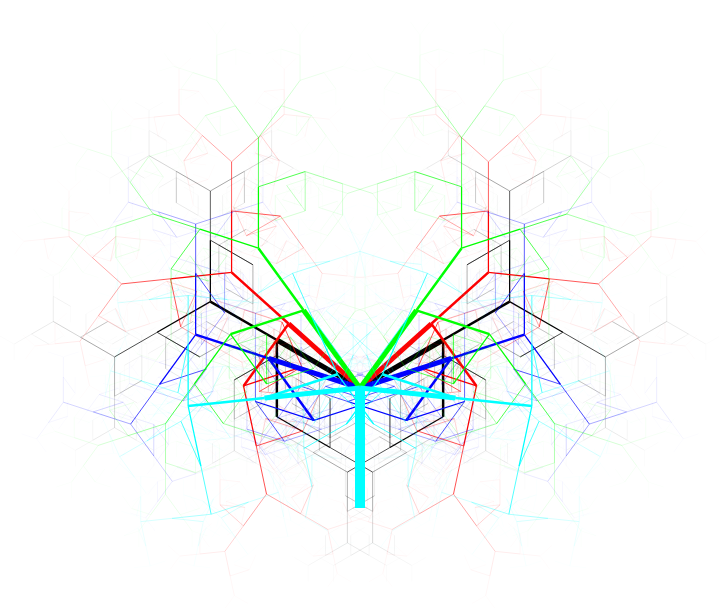
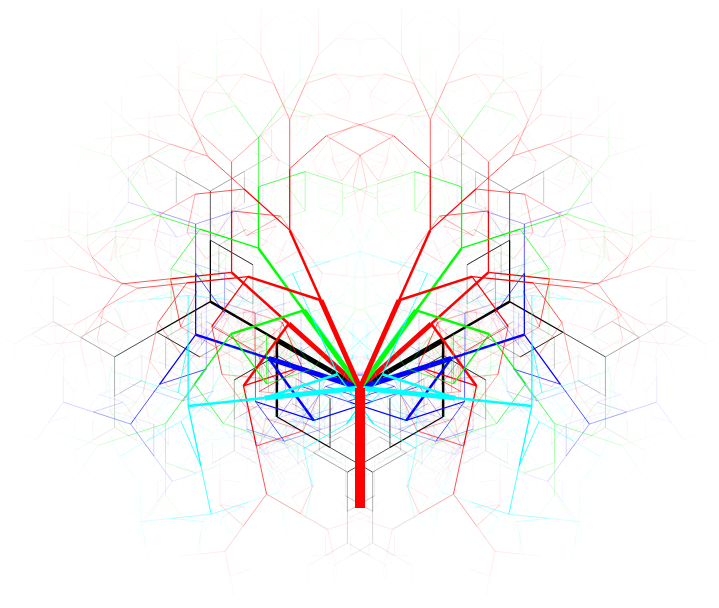
Before and after one commit to Villa0412/Graficacion, a plain HTML site: page Fractal.html in a window 1280 px wide. Shown: the whole page, without its empty margins (48-767 px from the left). Drawn offline with Linux system fonts and the light colour scheme.

Commit message:
Update Fractal.html

```diff
--- a/Fractal.html
+++ b/Fractal.html
@@ -158,6 +158,35 @@
     }
     draw5(400, 500, 120, 0, 10)
 
+    function draw6(startX, startY, len, angle, branchWidth) {
+        ctx.lineWidth = branchWidth;
+
+        ctx.beginPath();
+        ctx.save();
+
+        ctx.strokeStyle = "red";
+        ctx.fillStyle = "blue";
+
+        ctx.translate(startX, startY);
+        ctx.rotate(angle * Math.PI/150);
+        ctx.moveTo(0, 0);
+        ctx.lineTo(0, -len);
+        ctx.stroke();
+
+        ctx.shadowBlur = 150;
+        ctx.shadowColor = "rgba(0,0,0,0)";
+
+        if(len < 15) {
+            ctx.restore();
+            return;
+        }
+
+        draw6(0, -len, len*0.8, angle-20, branchWidth*0.50);
+        draw6(0, -len, len*0.8, angle+20, branchWidth*0.50);
+
+        ctx.restore();
+    }
+    draw6(400, 500, 120, 0, 10)
     </script>
 </body>
 </html>
```
